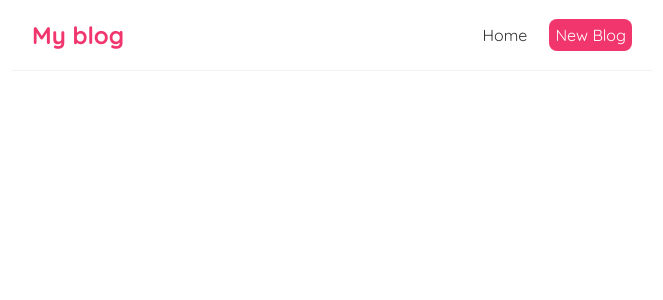
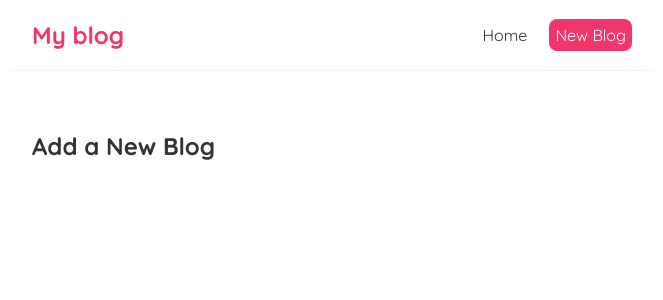
Before and after one commit to oscarolsson94/reactCourse, a React (Create React App) app in the folder blog/: page /create in a window 1280 px wide. Shown: the top 300 px of the page, without its empty margins (308-971 px from the left). Built offline with nearby package versions, Linux system fonts and the light colour scheme; no server answers; the HTML template or start-up script is replaced by a standard one.

Commit message:
exact match routes

```diff
--- a/blog/src/App.js
+++ b/blog/src/App.js
@@ -1,6 +1,7 @@
 import Navbar from './Navbar';
 import Home from './Home';
 import { BrowserRouter as Router, Route, Switch } from 'react-router-dom';
+import Create from './Create';
 
 function App() {
     const title = "Welcome to the new blog";
@@ -11,8 +12,11 @@
                 <Navbar />
                 <div className="content">
                     <Switch>
-                        <Route path="/">
+                        <Route exact path="/">
                             <Home />
+                        </Route>
+                        <Route path="/create">
+                            <Create />
                         </Route>
                     </Switch>
                 </div>
--- /dev/null
+++ b/blog/src/Create.js
@@ -0,0 +1,9 @@
+const Create = () => {
+    return (
+        <div className="create">
+            <h2>Add a New Blog</h2>
+        </div>
+     );
+}
+
+export default Create;
```
